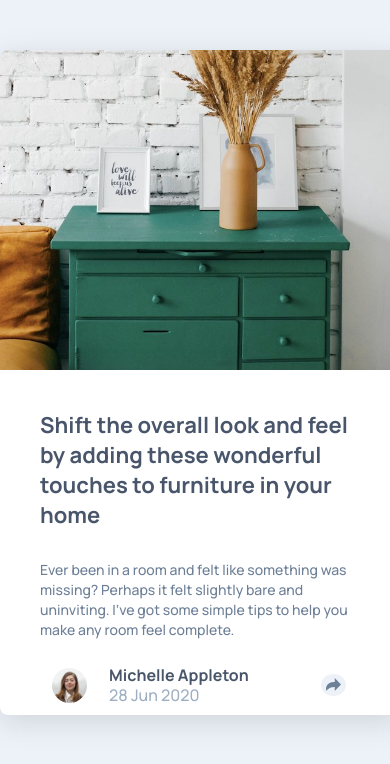
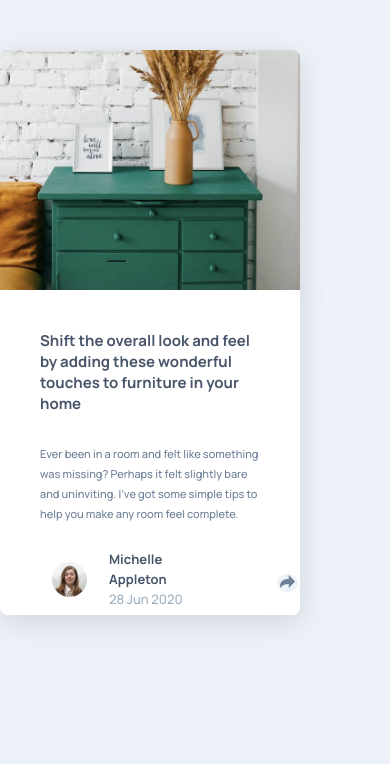
Before and after one commit to gomes-leonardo/article-preview-component-master, a plain HTML site: page index.html in a window 390 px wide. Drawn offline with Linux system fonts and the light colour scheme.

Commit message:
Update style.css

```diff
--- a/styles/style.css
+++ b/styles/style.css
@@ -111,7 +111,7 @@ footer p {
 
 
 .wrapper-arrow{
-    width: 35px;
+    width: 25px;
     position: relative;
     left: 134px;
     border-radius: 50%;
@@ -183,20 +183,21 @@ footer p {
       }
 
       .wrapper{
-        width: 340px;
-        height: 285px;
+        width: 240px;
+        height: 265px;
         border-radius:  0 0 8px 8px;
       }
 
       #drawers{
-        width: 400px;
+        width: 300px;
         border-radius: 8px 8px 0 0 ;
       }
 
       .wrapper-arrow{
         width: 25px;
         position: relative;
-        left: 60px;
+        top: 4px;
+
         border-radius: 50%;
         background-color: var(--light-grayish-blue);
 
@@ -208,10 +209,18 @@ footer p {
 
     }
 
+    h1{
+        font-size: 15px;
+    }
+
+    .text-card{
+        font-size: 11px;
+    }
     .share{
         left: -30px;
-        width: 370px;
-        bottom: 45px;
+        width: 270px;
+        height: 32px;
+        bottom: 55px;
     }
 
     .share::after{
@@ -222,4 +231,7 @@ footer p {
         cursor: pointer;
     }
 
+    footer{
+        font-size: 13px;
+    }
 }
```
